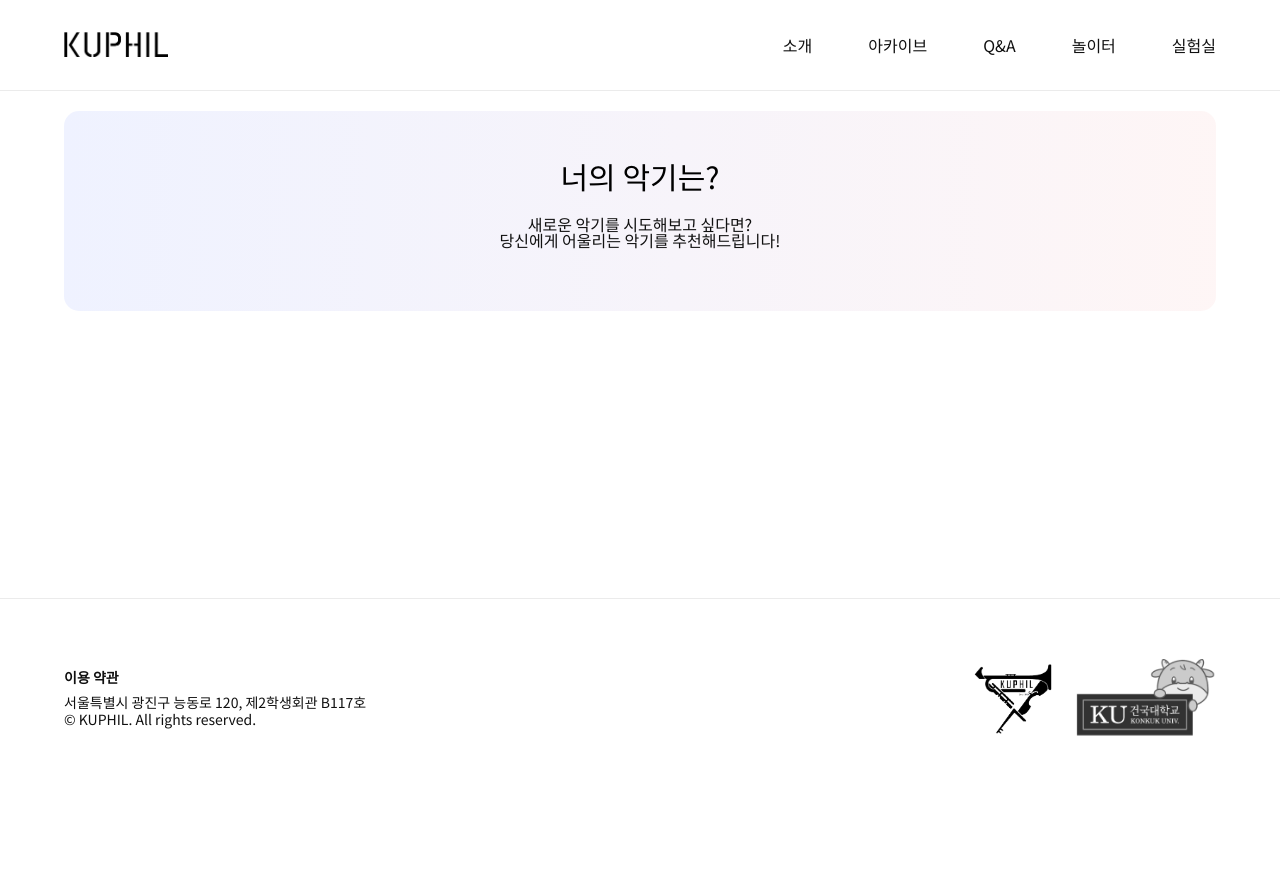
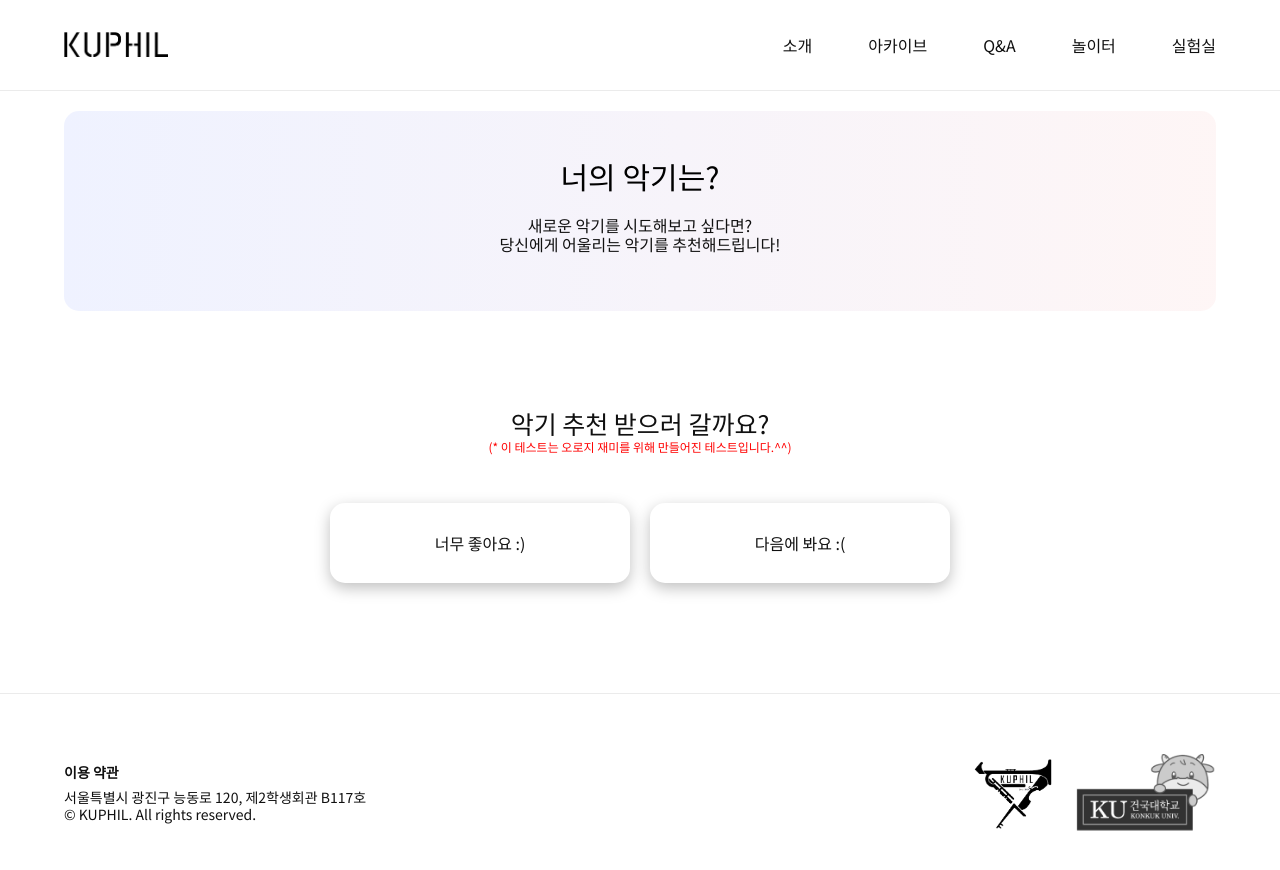
Before and after one commit to Choiheeju59/kuphilweb_v2, a React (Create React App) app: page /test in a window 1280 px wide. Shown: the top 870 px of the page. Before the commit the page ends 800 px from the top, so only its background shows below. Built offline with nearby package versions, Linux system fonts and the light colour scheme.

Commit message:
create test process

```diff
--- a/src/Components/TitleGradient.js
+++ b/src/Components/TitleGradient.js
@@ -9,10 +9,12 @@ const TitleGradient = (props) => {
   const [link2Clicked, setLink2Clicked] = useState(link2 === location.pathname);
 
   const movePage = () => {
-    navigate(link);
+    if(location.pathname === link) window.location.reload();
+    else navigate(link);
   }
   const movePage2 = () => {
-    navigate(link2);
+    if(location.pathname === link2) window.location.reload();
+    else navigate(link2);
   }
   return (
     <StyledTitleGradient>
@@ -65,7 +67,7 @@ const TitleContent = styled.div`
 
   @media screen and (max-width: 767px){
     padding-top: 40px;
-  padding-bottom: 20px;
+    padding-bottom: 20px;
   }
 `;
 const Title = styled.p`
@@ -94,6 +96,7 @@ const TitleSecond = styled.p`
 `;
 const Explain = styled.p`
   white-space: pre-line;
+  line-height: 1.2;
   @media screen and (max-width: 767px){
     font-size: 13px;
   }
--- /dev/null
+++ b/src/Components/test/Answer.js
@@ -0,0 +1,39 @@
+import React from "react";
+import styled from 'styled-components';
+
+const Answer = (props) => {
+  const { id, answer, setQuestionId } = props;
+  return (
+    <>
+      <StyledButton onClick={setQuestionId}>
+        {answer}
+      </StyledButton>
+    </>
+  );
+};
+
+const StyledButton = styled.div`
+  width: 300px;
+  height: 80px;
+  margin: 10px;
+  border: none;
+  background-color: #ffffff;
+  border-radius: 15px;
+  box-shadow: 0px 5px 15px rgba(0, 0, 0, 0.25);
+  display: flex;
+  justify-content: center;
+  align-items: center;
+  &:hover{
+    cursor: pointer;
+    background-color: #f5f5f5;
+  }
+
+  @media screen and (max-width: 767px){
+    width: 100%;
+    height: 50px;
+    margin-bottom: 10px;
+    font-size: 12px;
+  }
+`;
+
+export default Answer;
--- /dev/null
+++ b/src/Components/test/Question.js
@@ -0,0 +1,30 @@
+import React from "react";
+import styled from 'styled-components';
+
+const Question = (props) => {
+  const { id, question } = props;
+
+  return (
+    <>
+      <StyledQuestion>
+        {
+          id !== 0 ?
+            <>{id}. </>
+            :
+            null
+        }
+        {question.text}
+      </StyledQuestion>
+    </>
+  );
+};
+
+const StyledQuestion = styled.div`
+  font-size: 25px;
+
+  @media screen and (max-width: 767px){
+    font-size: 20px;
+}
+`;
+
+export default Question;
--- a/src/Pages/Test.js
+++ b/src/Pages/Test.js
@@ -1,10 +1,75 @@
-import React from "react";
+import React, { useEffect, useState } from "react";
 import styled from 'styled-components';
 import Header from '../Components/header/Header';
 import Footer from '../Components/footer/Footer';
 import TitleGradient from '../Components/TitleGradient';
+import Question from '../Components/test/Question';
+import Answer from '../Components/test/Answer';
 
 const Test = () => {
+  const [questionId, setQuestionId] = useState(0);
+  const [question, setQuestion] = useState(
+    {
+      id: 0,
+      question:{
+        text: '악기 추천 받으러 갈까요?',
+        instrument: {
+          conductor: 0,
+          firstViolin: 0,
+          secondViolin: 0,
+          viola: 0,
+        },
+      },
+      answer:{
+        answer1: '너무 좋아요 :)',
+        answer2: '다음에 봐요 :(',
+      },
+    },
+  );
+  const [instrument, setInstrument] = useState([
+    { id: 0, score: 0 },
+    { id: 1, score: 0 },
+    { id: 2, score: 0 },
+    { id: 3, score: 0 },
+    { id: 4, score: 0 },
+    { id: 5, score: 0 },
+    { id: 6, score: 0 },
+    { id: 7, score: 0 },
+    { id: 8, score: 0 },
+    { id: 9, score: 0 },
+    { id: 10, score: 0 },
+    { id: 11, score: 0 },
+    { id: 12, score: 0 },
+    { id: 13, score: 0 },
+    { id: 14, score: 0 },
+    { id: 15, score: 0 },
+    { id: 16, score: 0 },
+  ]);
+
+  useEffect(()=>{
+    if(0 < questionId && questionId <= 20){
+      setQuestion({
+        id: questionId,
+        question:{
+          text: questionId + '번째 질문',
+          instrument: {
+            conductor: 0,
+            firstViolin: 0,
+            secondViolin: 0,
+            viola: 0,
+          },
+        },
+        answer:{
+          answer1: '답변1',
+          answer2: '답변2',
+        },
+      })
+    } else if(questionId >= 20){
+      setInstrument([...instrument].sort((a, b) => b.score - a.score));
+      setQuestion(null);
+    }
+  },[questionId]);
+
   return (
     <>
       <Wrap>
@@ -12,10 +77,43 @@ const Test = () => {
         <Contents>
           <TitleGradient
             title="너의 악기는?"
-            explain={"새로운 악기를 시도해보고 싶다면?\n당신에게 어울리는 악기를 추천해드립니다!"}
+            explain={
+              "새로운 악기를 시도해보고 싶다면?\n당신에게 어울리는 악기를 추천해드립니다!"
+            }
             link="/test"
             color="linear-gradient(91.48deg, #EFF2FF 0%, rgba(252, 225, 225, 0.31) 100%)"
           />
+          <TestContent>
+            {questionId <= 20 ? (
+              <>
+                <StyledQuestionBox>
+                  <Question id={question.id} question={question.question} />
+                  {questionId === 0 ? (
+                    <StartSubTitle>
+                      (* 이 테스트는 오로지 재미를 위해 만들어진 테스트입니다.^^)
+                    </StartSubTitle>
+                  ) : null}
+                </StyledQuestionBox>
+                <StyledAnswerBox>
+                  <Answer
+                    id={question.id}
+                    answer={question.answer.answer1}
+                    setQuestionId={() => setQuestionId(questionId + 1)}
+                  />
+                  <Answer
+                    id={question.id}
+                    answer={question.answer.answer2}
+                    setQuestionId={() => setQuestionId(questionId + 1)}
+                  />
+                </StyledAnswerBox>
+              </>
+            ) : (
+              <>
+                <img src={'./images/testResult/' + instrument[0].id + '.jpg'} />
+                <RestartButton onClick={() => window.location.reload()}>다시하기</RestartButton>
+              </>
+            )}
+          </TestContent>
         </Contents>
       </Wrap>
       <Footer />
@@ -38,5 +136,63 @@ const Contents = styled.div`
     max-width: 400px;
   }
 `;
+const TestContent = styled.div`
+  width: 100%;
+  height: auto;
+  padding-top: 100px;
+  padding-bottom: 100px;
+
+  @media screen and (max-width: 767px){
+    padding-top: 80px;
+  }
+`;
+const StyledQuestionBox = styled.div`
+  width: 100%;
+  margin-bottom: 40px;
+
+  @media screen and (max-width: 767px){
+    margin-bottom: 30px;
+  }
+`;
+const StartSubTitle = styled.p`
+  margin-top: 5px;
+  font-size: 12px;
+  color: red;
+
+  @media screen and (max-width: 767px){
+    font-size: 11px;
+  }
+`;
+const StyledAnswerBox = styled.div`
+  display: flex;
+  justify-content: center;
+  flex-direction: row;
+  align-items: center;
+
+  @media screen and (max-width: 767px){
+    flex-direction: column;
+  }
+`;
+const RestartButton = styled.button`
+  width: 120px;
+  height: 50px;
+  margin: 10px auto;
+  border: none;
+  background-color: #ffffff;
+  border-radius: 15px;
+  box-shadow: 0px 5px 15px rgba(0, 0, 0, 0.25);
+  display: flex;
+  justify-content: center;
+  align-items: center;
+  &:hover{
+    cursor: pointer;
+    background-color: #f5f5f5;
+  }
+
+  @media screen and (max-width: 767px){
+    width: 100px;
+    height: 40px;
+  }
+`;
 
 export default Test;
```
